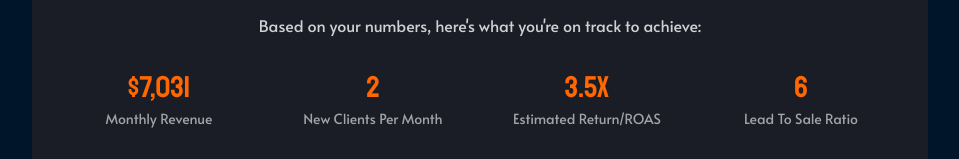
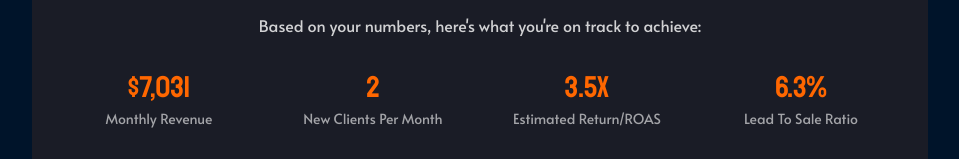
Before and after one commit to jack-xcelerate/sales-calculator, a Next.js app: page / in a window 1280 px wide. Shown: the part 2882-3041 px from the top of the page, without its empty margins (160-1119 px from the left). Built offline with nearby package versions, Linux system fonts and the light colour scheme.

Commit message:
Description of your changes

```diff
--- a/app/components/sales-calculator.tsx
+++ b/app/components/sales-calculator.tsx
@@ -196,7 +196,7 @@ const CTASection = ({ metrics }: { metrics: Metrics }) => {
           </div>
           <div className="space-y-1">
             <div className="text-3xl font-staatliches text-primary">
-              {Math.round(metrics.leadToSale)}
+              {metrics.leadToSale.toFixed(1)}%
             </div>
             <div className="text-sm text-white/60">Lead To Sale Ratio</div>
           </div>
```
